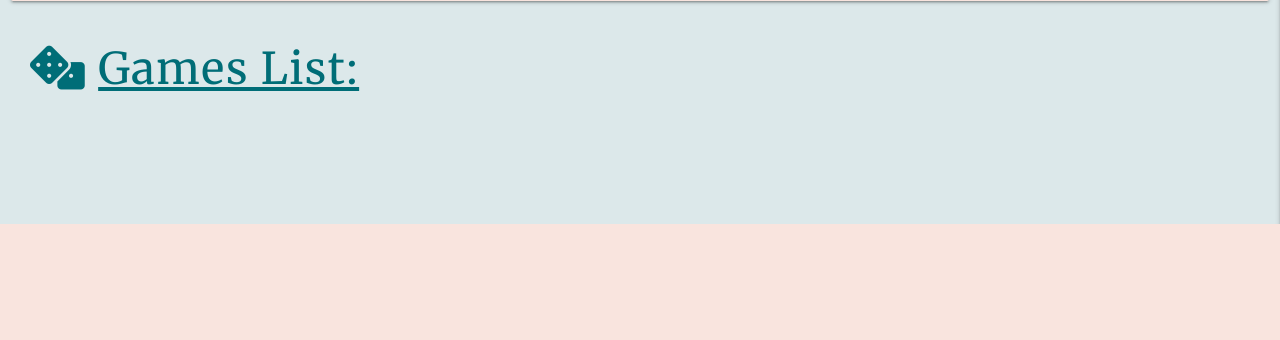
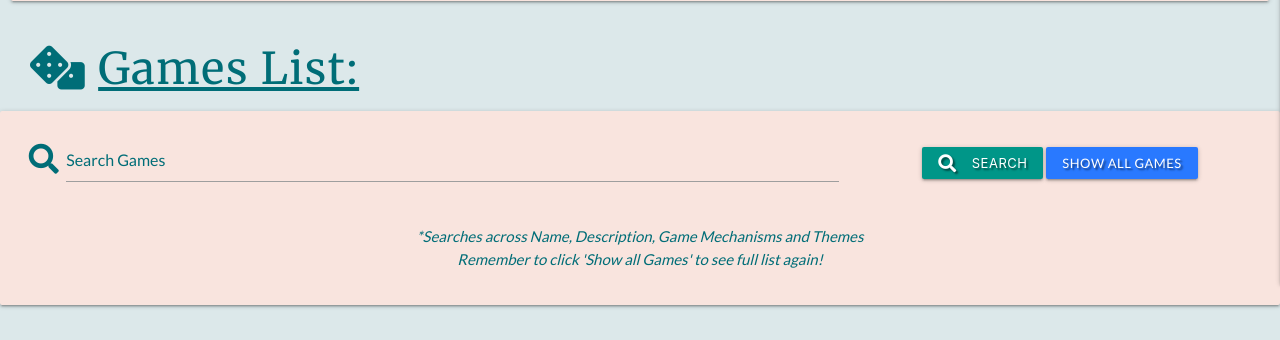
Before and after one commit to Vivioli87/meeple_finder, a Flask app: page / in a window 1280 px wide. Shown: the part 576-916 px from the top of the page. Before the commit the page ends 800 px from the top, so only its background shows below. Run offline with Flask 2, Linux system fonts and the light colour scheme; data that the repository does not hold is empty; some libraries are stand-ins or nearby versions.

Commit message:
added search functionality to non_user_games page also. flash messages to confirm search criteria and helper text about the search/reset buttons

```diff
--- a/app.py
+++ b/app.py
@@ -55,6 +55,19 @@ def games_non_user():
                            pagination=pagination)
 
 
+# Search function for users not logged in
+@app.route("/search_non_user", methods=["GET", "POST"])
+def search_non_user():
+    query = request.form.get("query")
+    games = list(mongo.db.games.find({"$text": {"$search": query}}))
+    games_paginated = paginated(games)
+    pagination = pagination_args(games)
+    flash("Showing results for search: '" + query + "'")
+    return render_template("games_non_user.html",
+                           games=games_paginated,
+                           pagination=pagination)
+
+
 # home/game page for users logged in
 @app.route("/get_games")
 def get_games():
@@ -72,10 +85,11 @@ def get_games():
 @app.route("/search", methods=["GET", "POST"])
 def search():
     query = request.form.get("query")
-    games = list(mongo.db.games.find({"$text":{"$search": query}}))
+    games = list(mongo.db.games.find({"$text": {"$search": query}}))
     games_paginated = paginated(games)
     pagination = pagination_args(games)
     username = session["user"]
+    flash("Showing results for search: '" + query + "'")
     return render_template("games.html",
                            games=games_paginated,
                            username=username,
--- a/templates/games.html
+++ b/templates/games.html
@@ -33,7 +33,7 @@
                 </div>
             </div>
         </form>
-        <p><em>*Searches across Name, Description, Game Mechanisms and Themes</em></p>
+        <p><em>*Searches across Name, Description, Game Mechanisms and Themes <br> Remember to click 'Show all Games' to see full list again!</em></p>
     </div>
 
     <div class="row">
--- a/templates/games_non_user.html
+++ b/templates/games_non_user.html
@@ -22,6 +22,25 @@
     </div>
 </div>
 <h3 class="custom-teal-text padding"><i class="fas fa-dice"></i> <span class="underline">Games List:</span></h3>
+<!--Search bar-->
+<div class="row card-panel search-bar custom-teal-text center-align">
+    <form action="{{ url_for('search_non_user') }}" method="POST" class="col s12">
+        <div class="row valign-wrapper">
+            <div class="input-field col s12 m8">
+                <i class="fas fa-search prefix"></i>
+                <input type="text" name="query" id="query" minlength="3" class="validate" required>
+                <label for="query">Search Games</label>
+            </div>
+            <div class="col s12 m4">
+                <button type="submit" class=" btn-small teal text-shadow">
+                    <i class="fas fa-search left"></i> Search
+                </button>
+                <a href="{{ url_for('games_non_user') }}" class="blue accent-3 btn-small text-shadow">Show all Games</a>
+            </div>
+        </div>
+    </form>
+    <p><em>*Searches across Name, Description, Game Mechanisms and Themes <br> Remember to click 'Show all Games' to see full list again!</em></p>
+</div>
 <div class="row">
     {% for game in games %}
         <div class="col s12 m4 l3">
```
